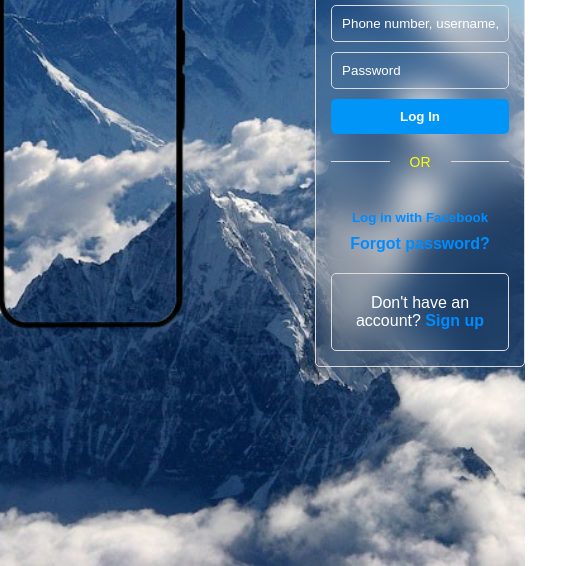
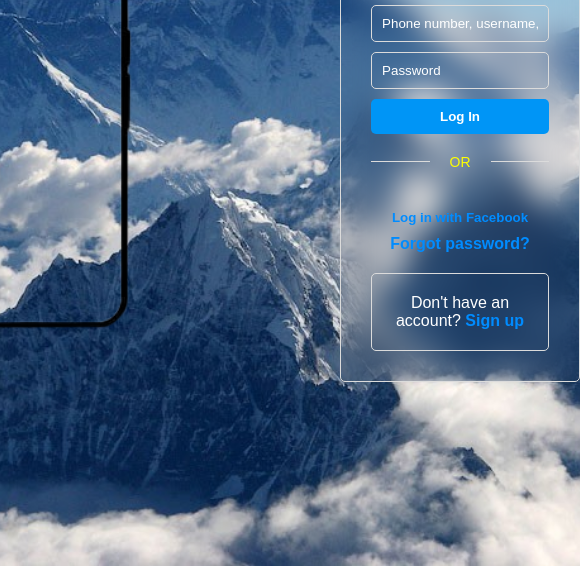
Before and after one commit to Privacyxx/form, a plain HTML site: page index.html in a window 390 px wide. Shown: the part 278-844 px from the top of the page, 580 px wide, since content can reach past the window. Drawn offline with Linux system fonts and the light colour scheme.

Commit message:
Update index.css

```diff
--- a/index.css
+++ b/index.css
@@ -123,9 +123,11 @@ a {
 /* Boshqa qism o'zgarmaydi */
 @media (max-width: 600px) {
     .form-container {
-        padding: 15px; /* Kichik ekranlar uchun padding */
+        padding: 30px; /* Kichik ekranlar uchun padding */
         width: 90%; /* Kichik ekranlarga mos kenglik */
         max-width: 350px; /* Kichik ekranlar uchun maksimal kenglik */
+        margin-left: 80px;
+
     }
 }
 
```
